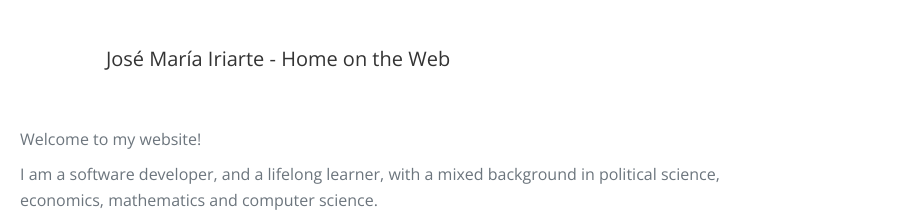
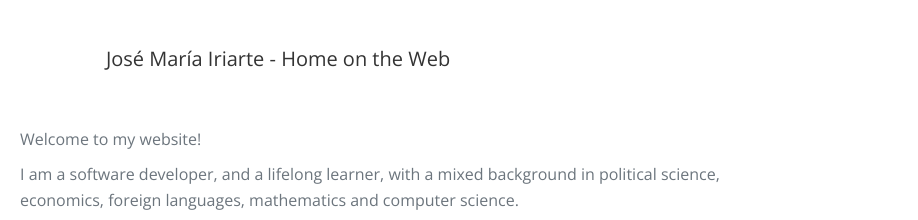
Before and after one commit to tigerbluejay/tigerbluejay.github.io, a plain HTML site: page index.html in a window 1280 px wide. Shown: the top 220 px of the page, 362-1280 px from the left. Drawn offline with nearby package versions, Linux system fonts and the light colour scheme; a web font is replaced by a local one.

Commit message:
minor addition to main text

```diff
--- a/index.html
+++ b/index.html
@@ -43,7 +43,7 @@
       Welcome to my website!<br></p>
 
       <p class="lead text-muted" style="font-size: 16px !important;margin: 0 0 10px 0 !important;">
-      I am a software developer, and a lifelong learner, with a mixed background in political science, economics, mathematics and computer science.<br></p>
+      I am a software developer, and a lifelong learner, with a mixed background in political science, economics, foreign languages, mathematics and computer science.<br></p>
 
       <p class="lead text-muted" style="font-size: 16px !important;margin: 0 0 10px 0 !important;">
       Presently (end of 2024) I'm immersed in the world of data structures and algorithms. I enjoy trying my hand at leetcode and codewars style challenges, especially in C#, which is my first language.  I'm also now publishing a host of content that was in my vault, including articles on being a developer, programming emotion, and a couple of courses on HTML and CSS.  A few months from now, I'm also releasing two episodes of a podcast I developed a few years back, as well as a couple of publications on doing fast mental calculations. <br></p>
```
